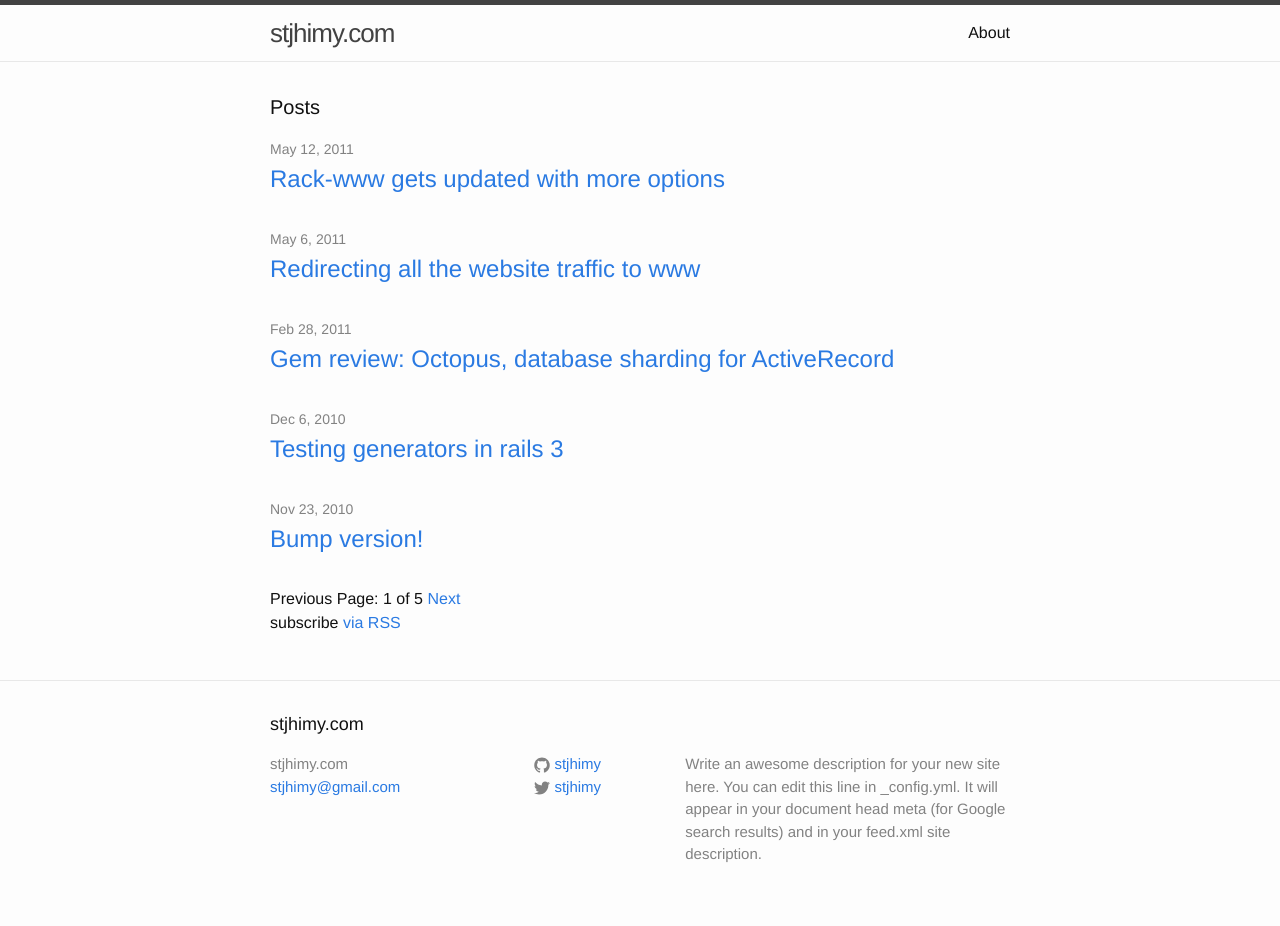
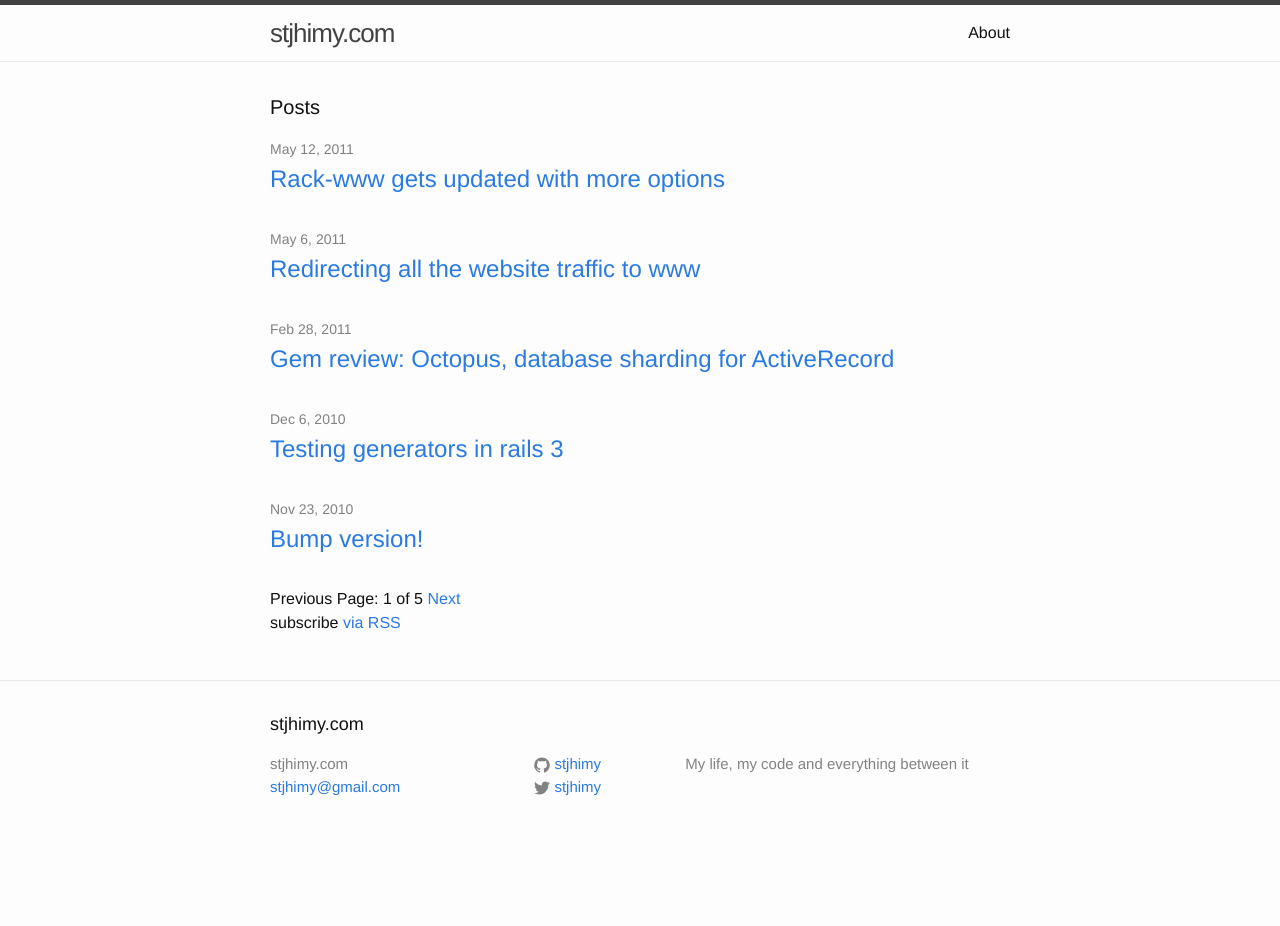
Before and after one commit to stjhimy/stjhimy.github.io, a Jekyll site: the page built from index.html, in a window 1280 px wide. Built offline with Jekyll 4.4.1, drawn with Linux system fonts in a browser that asks for light colours; the list of posts is cut into pages by our own code; after the commit the page ends 900 px from its top, so only the background shows below that.

```diff
--- a/_config.yml
+++ b/_config.yml
@@ -10,9 +10,7 @@
 title: stjhimy.com
 email: stjhimy@gmail.com
 description: > # this means to ignore newlines until "baseurl:"
-  Write an awesome description for your new site here. You can edit this
-  line in _config.yml. It will appear in your document head meta (for
-  Google search results) and in your feed.xml site description.
+  My life, my code and everything between it
 url: "http://stjhimy.github.io" # the base hostname & protocol for your site
 twitter_username: stjhimy
 github_username:  stjhimy
```
